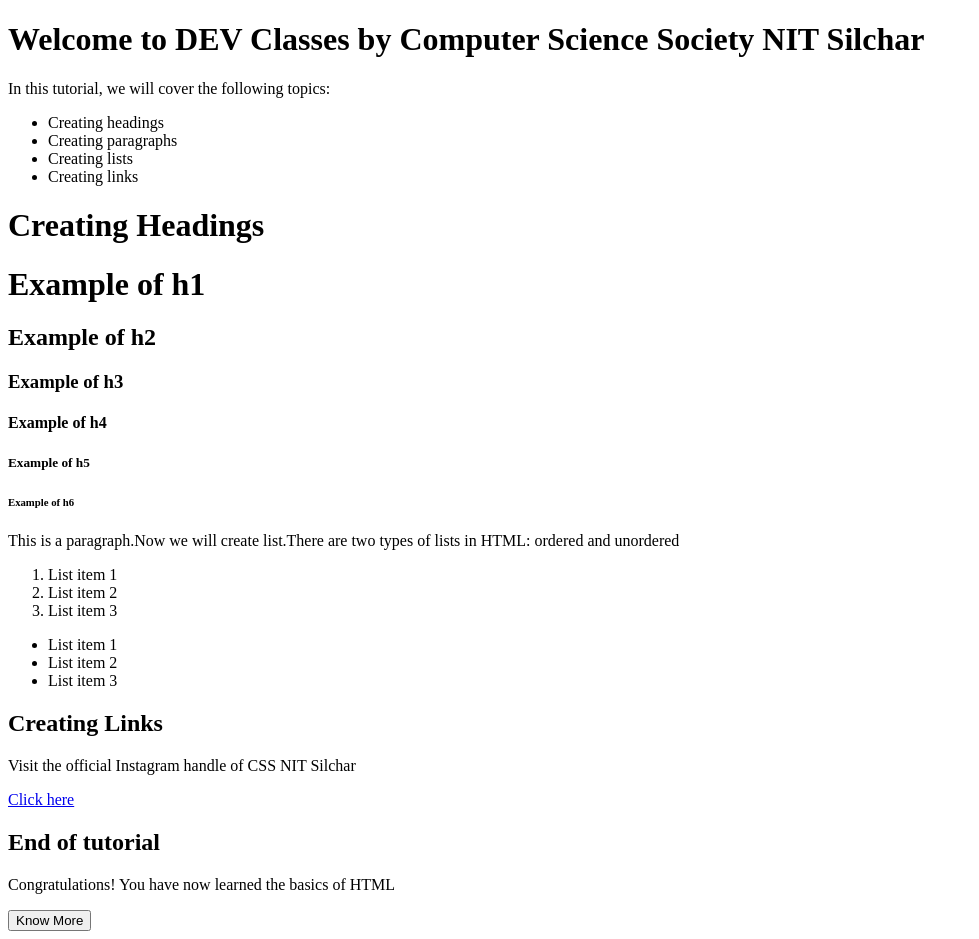
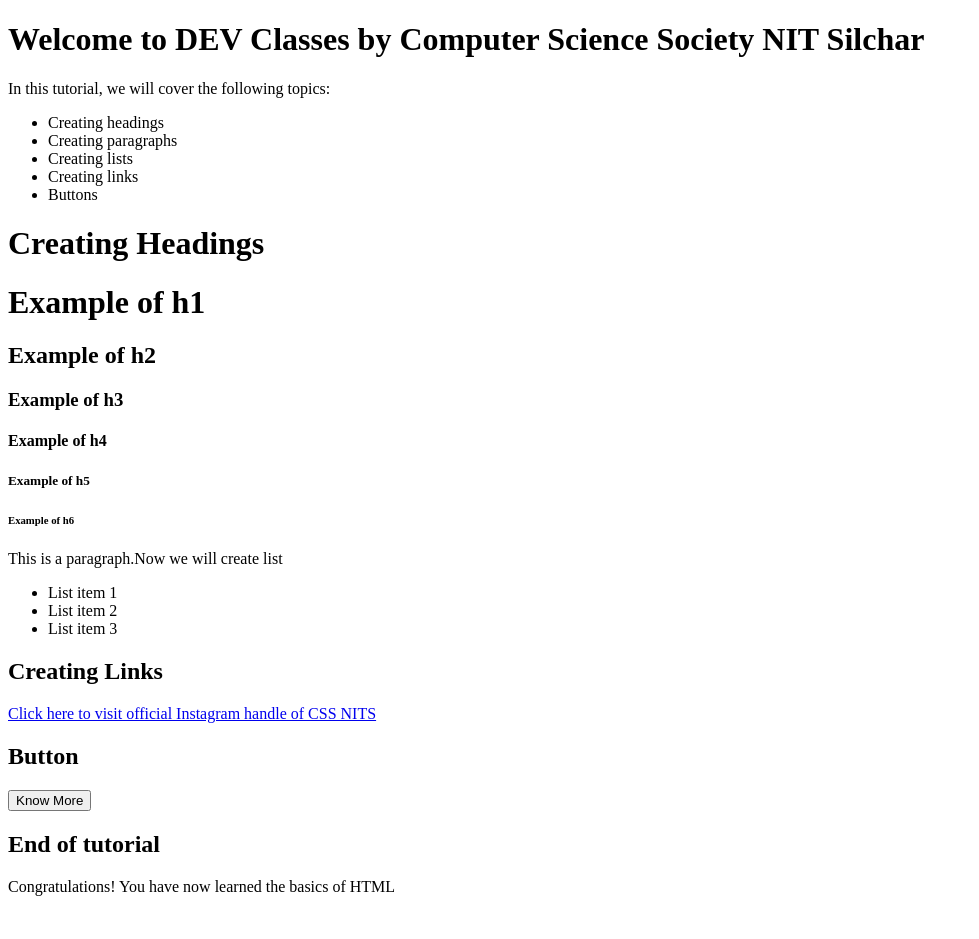
Before and after one commit to ComputerScienceSoceityNITS/CSS_FRONTEND_CLASSES, a plain HTML site: page index.html in a window 1280 px wide. Shown: the whole page, without its empty margins (0-979 px from the left). After the commit the page ends 912 px from the top, so only its background shows below. Drawn offline with Linux system fonts and the light colour scheme.

Commit message:
Update index.html

```diff
--- a/index.html
+++ b/index.html
@@ -3,17 +3,21 @@
 
 <head>
     <title>HTML Tutorial</title>
+
 </head>
 
 <body>
     <h1>Welcome to DEV Classes by Computer Science Society NIT Silchar</h1>
     <p>In this tutorial, we will cover the following topics:</p>
+    <div class="cls1">
     <ul>
         <li>Creating headings</li>
         <li>Creating paragraphs</li>
         <li>Creating lists</li>
         <li>Creating links</li>
+        <li>Buttons</li>
     </ul>
+    </div>
     <h1>Creating Headings</h1>
     <h1>Example of h1</h1>
     <h2>Example of h2</h2>
@@ -22,25 +26,23 @@
     <h5>Example of h5</h5>
     <h6>Example of h6</h6>
 
-    <p>This is a paragraph.Now we will create list.There are two types of lists in HTML: ordered and unordered</p>
-
-    <ol>
-        <li>List item 1</li>
-        <li>List item 2</li>
-        <li>List item 3</li>
-    </ol>
+    <p>This is a paragraph.Now we will create list</p>
+    <div class="cls1">
     <ul>
         <li>List item 1</li>
         <li>List item 2</li>
         <li>List item 3</li>
     </ul>
+    </div>
     <h2>Creating Links</h2>
-    <p>Visit the official Instagram handle of CSS NIT Silchar</p>
-    <a href="https://www.instagram.com/cssnits/">Click here</a>
+    <div class="cls1">
+    <a href="https://www.instagram.com/cssnits/" target="_blank">Click here to visit official Instagram handle of CSS NITS </a>
+</div>
+    <h2>Button</h2>
+    <button id="btn">Know More</button>
+
     <h2>End of tutorial</h2>
     <p>Congratulations! You have now learned the basics of HTML</p>
-        <button>Know More</button>
-
 </body>
 
 </html>
```
